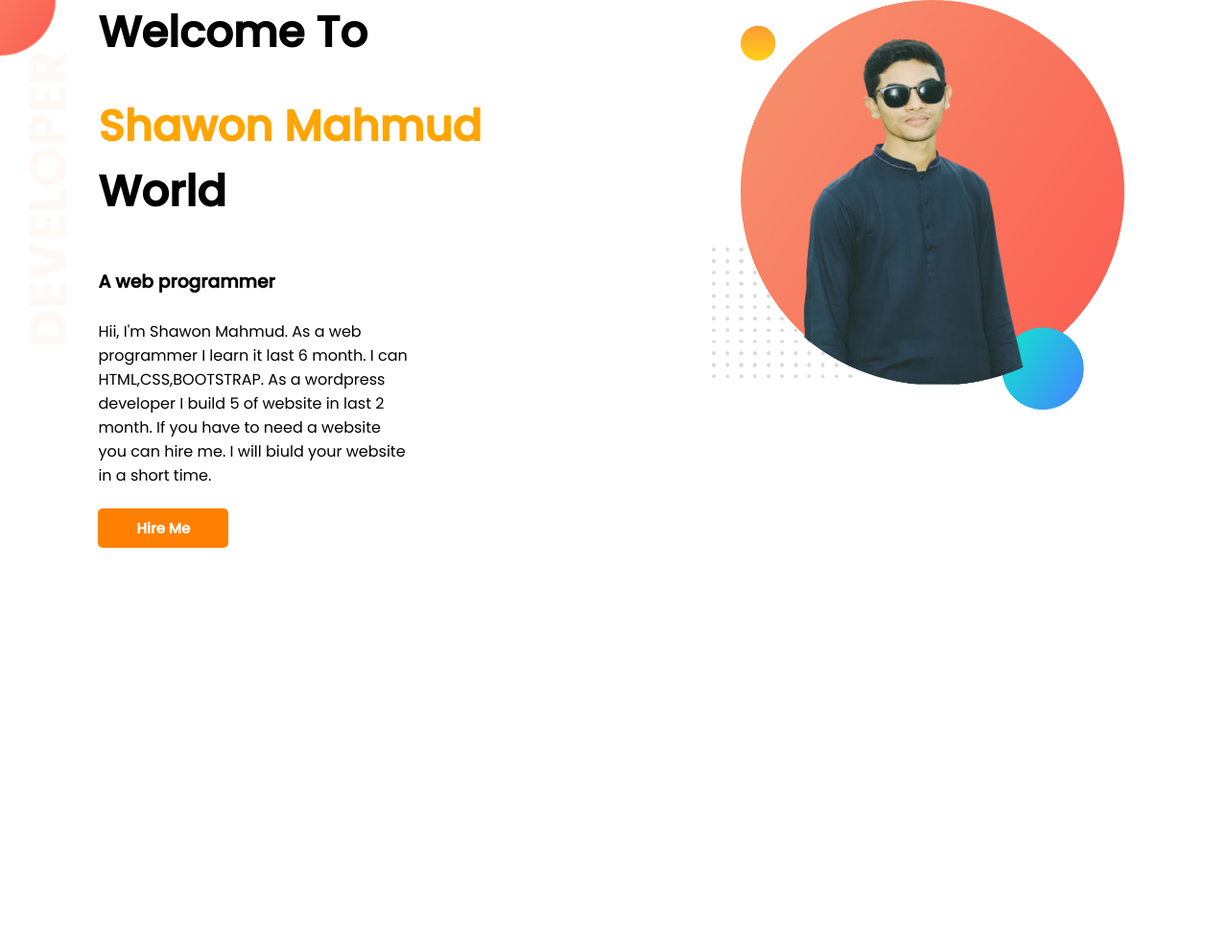
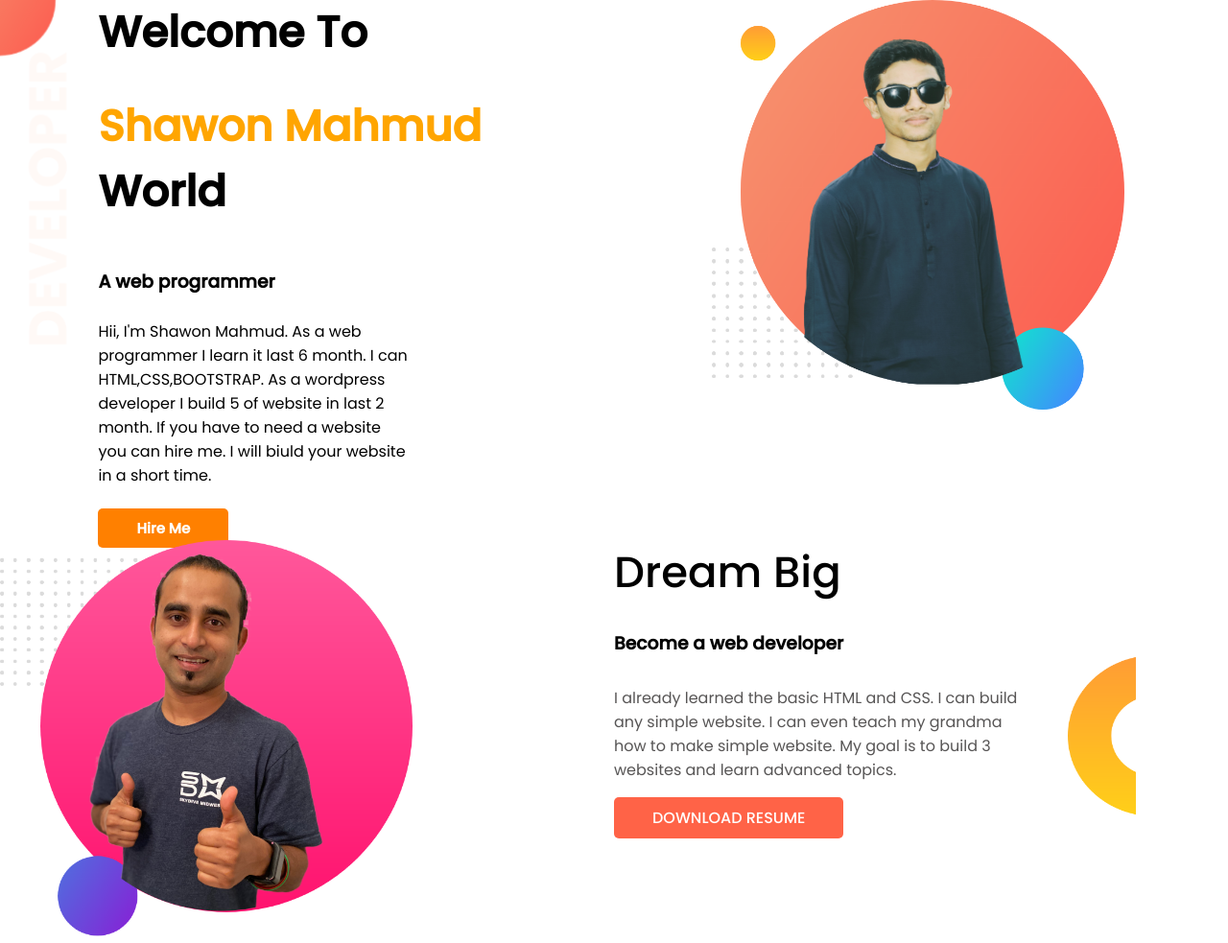
Before and after one commit to shawonmahmud1/my-portfolio, a plain HTML site: page index.html in a window 1280 px wide. Shown: the whole page at 96% size. Before the commit the page ends 800 px from the top, so only its background shows below. Drawn offline with Linux system fonts and the light colour scheme.

Commit message:
kichu michu

```diff
--- a/index.html
+++ b/index.html
@@ -17,11 +17,13 @@
     <section class="back-banner">
         <div class="half-width">
             <h1 class="header-margin">Welcome To</h1b>
-            <h1><span class="orange">Shawon Mahmud</span> World</h1>
-            <h3 class="margin"> A web programmer </h3>
-            <p> Hii, I'm Shawon Mahmud. As a web programmer I learn it last 6 month. I can HTML,CSS,BOOTSTRAP. As a wordpress
-                developer I build 5 of website in last 2 month. If you have to need a website you can hire me. I will biuld
-                your website in a short time. </p>
+                <h1><span class="orange">Shawon Mahmud</span> World</h1>
+                <h3 class="margin"> A web programmer </h3>
+                <p> Hii, I'm Shawon Mahmud. As a web programmer I learn it last 6 month. I can HTML,CSS,BOOTSTRAP. As a
+                    wordpress
+                    developer I build 5 of website in last 2 month. If you have to need a website you can hire me. I
+                    will biuld
+                    your website in a short time. </p>
 
                 <a class="hire-button" target="_blank" href="https://www.facebook.com/">Hire Me</a>
         </div>
@@ -31,6 +33,29 @@
         </div>
     </section>
 
+    <section class="download">
+        <div class="d-half">
+            <img src="/images/jhankar2.png" alt="">
+        </div>
+
+        <div class="d-half kathal">
+            <div class="jam">
+                <h1>Dream Big</h1>
+            <h3>Become a web developer</h3>
+            <p class="we">I already learned the basic HTML and CSS. I can build any simple website. I can even teach my grandma how
+                to make simple website. My goal is to build 3 websites and learn advanced topics.</p>
+
+            <a target="-blank" href="https://shawonmahmud1.github.io/my-portfolio/">DOWNLOAD RESUME</a>
+            </div>
+
+            <div class="am">
+                <img src="/images/dream-bg.png" alt="">
+            </div>
+        </div>
+
+    </section>
+
+
 </body>
 
 </html>
--- a/style.css
+++ b/style.css
@@ -45,3 +45,48 @@ h3.margin {
 h1.header-margin {
     margin-bottom: 30px;
 }
+.d-half{
+    width: 50%;
+    padding-right: 8%;
+}
+.d-half img{
+    width: 80%;
+}
+.d-half h1{
+    margin-bottom: 25px;
+    font-weight: 500;
+}
+.d-half h3{
+    margin-bottom: 30px;
+    font-family: 500;
+}
+.d-half p{
+    margin-bottom: 25px;
+    font-family: 500;
+    color: rgb(87, 85, 85);
+}
+.d-half a{
+    padding: 10px 40px;
+    background-color: tomato;
+    text-decoration: none;
+    color: #fff;
+    border-radius: 5px;
+    font-weight: 500;
+}
+.download{
+    display: flex;
+}
+.kathal{
+    display: flex;
+}
+.jam{
+    width: 90%;
+}
+.am img{
+    width: 110%;
+    height: 40%;
+    margin-top: 120px;
+}
+.we{
+    width: 90%;
+}
```
Also changed, not shown: 1 other file.
